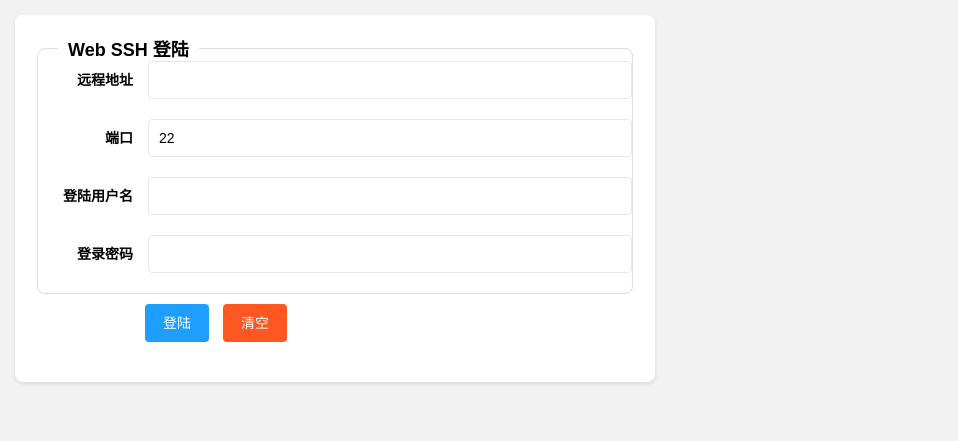
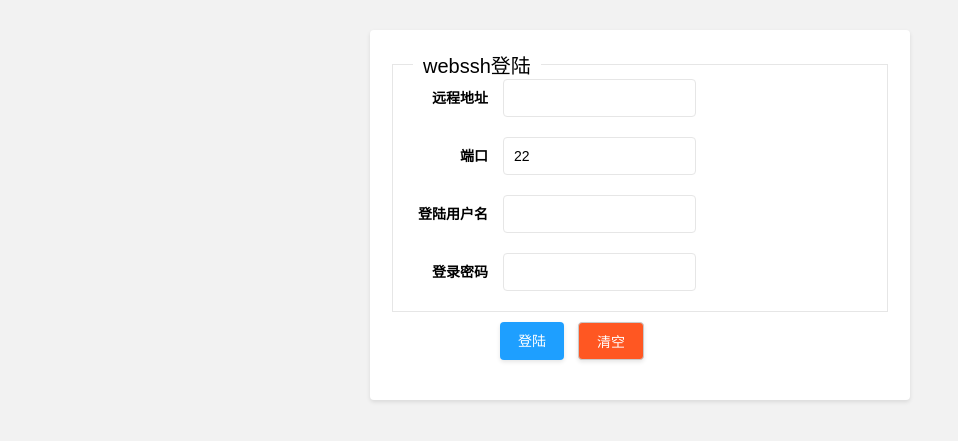
Before and after one commit to jiang-y-h/SoftEngineering, a Flask app: page /ssh in a window 1280 px wide. Shown: the top 441 px of the page, without its empty margins (0-958 px from the left). Run offline with Flask 2, Linux system fonts and the light colour scheme; parts of the project's set-up code (start-up, migrations or seed data) failed here and were passed over.

```diff
--- a/templates/webssh.html
+++ b/templates/webssh.html
@@ -3,8 +3,7 @@
 <head>
     <meta charset="UTF-8">
     <link rel="icon" href="/static/img/favicon.ico" type="image/x-icon" />
-    <title>Web SSH</title>
-    <link rel="stylesheet" href="/static/css/table.css" />
+    <title>web ssh</title>
     <link rel="stylesheet" href="/static/css/global.css" media="all">
     <link rel="stylesheet" href="/static/plugins/layui/css/layui.css" media="all" />
     <link rel="stylesheet" type="text/css" href="/static/css/font-awesome.min.css">
@@ -14,63 +13,40 @@
             background-color: #f2f2f2;
             font-family: Arial, sans-serif;
         }
-
-        .container {
-            margin: 15px;
-            max-width: 600px;
-            background: #fff;
-            padding: 20px;
-            border-radius: 8px;
-            box-shadow: 0 2px 4px rgba(0, 0, 0, 0.1);
-        }
-
-        .layui-elem-field {
-            border-radius: 8px;
-            border: 1px solid #ddd;
-        }
-
-        .layui-elem-field legend {
-            font-size: 18px;
-            font-weight: bold;
-            padding: 0 10px;
-        }
-
         .layui-form-item {
             margin-bottom: 20px;
         }
-
         .layui-form-label {
             font-weight: bold;
         }
-
-        .layui-input {
+        .layui-input, .layui-btn {
             border-radius: 4px;
         }
-
         .layui-btn {
-            background-color: #1E9FFF;
-            border-radius: 4px;
+            box-shadow: 0 2px 4px rgba(0, 0, 0, 0.1);
         }
-
         .layui-btn-primary {
             background-color: #FF5722;
+            color: white;
+        }
+        .layui-btn-normal {
+            background-color: #1E9FFF;
+        }
+        #loginbox {
+            background-color: white;
+            padding: 20px;
             border-radius: 4px;
-            border: none;
-            color: #fff;
+            box-shadow: 0 2px 4px rgba(0, 0, 0, 0.1);
+            margin: 30px auto;
+            width: 500px;
         }
-
-
         .terminal {
-            border: 2px solid #000;
-            font-family: 'Courier New', monospace;
-            font-size: 14px;
-            color: #f0f0f0;
+            border: #000 solid 5px;
+            font-family: cursive;
+            font-size: 15px;
             background: #000;
-            padding: 10px;
-            border-radius: 4px;
-            box-shadow: 0 2px 4px rgba(0, 0, 0, 0.2);
+            box-shadow: rgba(0, 0, 0, 0.8) 2px 2px 20px;
         }
-
         .reverse-video {
             color: #000;
             background: #f0f0f0;
@@ -78,111 +54,110 @@
     </style>
 </head>
 <body>
-<div class="container" id="loginbox">
+<div id="loginbox">
     <form class="layui-form" action="">
         <fieldset class="layui-elem-field">
-            <legend>Web SSH 登陆</legend>
-            <div class="layui-form-item">
+            <legend>webssh登陆</legend>
+            <div class="layui-form-item layui-form-text">
                 <label class="layui-form-label">远程地址</label>
-                <div class="layui-input-block">
-                    <input type="text" name="host" lay-verify="required" autocomplete="off" class="layui-input">
+                <div class="layui-input-inline">
+                    <input type="text" name="host" lay-verify="text" autocomplete="off" class="layui-input">
                 </div>
             </div>
-            <div class="layui-form-item">
+
+            <div class="layui-form-item layui-form-text">
                 <label class="layui-form-label">端口</label>
-                <div class="layui-input-block">
-                    <input type="text" name="port" lay-verify="required|number" autocomplete="off" class="layui-input" value="22">
+                <div class="layui-input-inline">
+                    <input type="text" name="port" lay-verify="text" autocomplete="off" class="layui-input" value="22">
                 </div>
             </div>
-            <div class="layui-form-item">
+            <div class="layui-form-item layui-form-text">
                 <label class="layui-form-label">登陆用户名</label>
-                <div class="layui-input-block">
-                    <input type="text" name="username" lay-verify="required" autocomplete="off" class="layui-input">
+                <div class="layui-input-inline">
+                    <input type="text" name="username" lay-verify="text" autocomplete="off" class="layui-input">
                 </div>
             </div>
-            <div class="layui-form-item">
+            <div class="layui-form-item layui-form-text">
                 <label class="layui-form-label">登录密码</label>
-                <div class="layui-input-block">
-                    <input type="password" name="pwd" lay-verify="required" autocomplete="off" class="layui-input">
+                <div class="layui-input-inline">
+                    <input type="password" name="pwd" lay-verify="text" autocomplete="off" class="layui-input">
                 </div>
             </div>
         </fieldset>
+
         <div class="layui-form-item">
             <div class="layui-input-block">
-                <a onclick="loginForSSH()" class="layui-btn">登陆</a>
-                <button type="reset" class="layui-btn layui-btn-primary">清空</button>
+                <a onclick="loginForSSH()" class="layui-btn layui-btn-normal">登陆</a>
+                <button type="reset" id="sshlogin" class="layui-btn layui-btn-primary">清空</button>
             </div>
         </div>
     </form>
 </div>
-<div id="terms" class="container" style="display: none;">
-    <div class="terminal"></div>
-</div>
-<script src="/static/plugins/layui/layui.js"></script>
+<div id="terms"></div>
+<script type="text/javascript" src="/static/plugins/layui/layui.js"></script>
 <script src="/static/js/jquery.min.js"></script>
 <script src="/static/js/xterm.min.js"></script>
 <script type="text/javascript" src="/static/js/ffevent.js"></script>
 <script>
-    var ids = '';
-    function loginForSSH() {
+    var ids='';
+    loginForSSH = function () {
         $.ajax({
             url: '/ssh',
             dataType: "html",
             type: "POST",
             data: {
-                'host': $("input[name='host']").val(),
-                'port': $("input[name='port']").val(),
-                'username': $("input[name='username']").val(),
+                'host' : $("input[name='host']").val(),
+                'port' :$("input[name='port']").val(),
+                'username' :$("input[name='username']").val(),
                 'pwd': $("input[name='pwd']").val()
             },
             success: function (data) {
-                var result = jQuery.parseJSON(data);
-                if (result.resultCode === '0') {
-                    $('#loginbox').hide();
-                    ids = result.ids;
+                resultCode = jQuery.parseJSON(data).resultCode;
+                if (resultCode == '0') {
+                    document.getElementById('loginbox').hidden=true;
+                    ids=jQuery.parseJSON(data).ids;
                     var term = new Terminal();
-                    term.open(document.querySelector('.terminal'));
+                    term.open(document.getElementById('terms'));
                     term.on('data', function (data) {
                         $.ajax({
-                            type: 'POST',
-                            dataType: 'html',
-                            url: '/SSHInput',
-                            data: {'ids': ids, 'input': data},
-                            success: function (data) {
-                                if (jQuery.parseJSON(data).resultCode === '1') {
+                            type:'POST',
+                            dataType:'html',
+                            url:'/SSHInput',
+                            data:{'ids':ids,'input':data},
+                            success:function (data){
+                            if(result.resultCode == 1){clearInterval(getSSHResult);term.destroy();document.getElementById('loginbox').hidden=false;};
+                        }});
+
+                    });
+                   function getResult(){
+                        $.ajax({
+                            type:'POST',
+                            dataType:'html',
+                            url:'/GetSsh',
+                            data:{'ids':ids},
+                            success:function (data){
+                                result = jQuery.parseJSON(data)
+                                if(result.resultCode == 0){
+                            term.write(result.data);
+                                 }
+                                 else{
                                     clearInterval(getSSHResult);
                                     term.destroy();
-                                    $('#loginbox').show();
-                                }
+                                    document.getElementById('loginbox').hidden=false;
+                                 }
                             }
+
                         });
-                    });
-                    function getResult() {
-                        $.ajax({
-                            type: 'POST',
-                            dataType: 'html',
-                            url: '/GetSsh',
-                            data: {'ids': ids},
-                            success: function (data) {
-                                var result = jQuery.parseJSON(data);
-                                if (result.resultCode === '0') {
-                                    term.write(result.data);
-                                } else {
-                                    clearInterval(getSSHResult);
-                                    term.destroy();
-                                    $('#loginbox').show();
-                                }
-                            }
-                        });
-                    }
-                    var getSSHResult = setInterval(getResult, 100);
+                   };
+                    getSSHResult = setInterval(getResult,100);
+
                 } else {
-                    alert(result.result);
-                }
+                    alert(jQuery.parseJSON(data).result,{title:false,skin: "layui-layer-molv",area: ["250px", "150px"],time: 10000,btn:["知道了"]})
+                };
             }
-        });
+        })
+
         return false;
-    }
+    };
 </script>
-</body>
 </html>
```
Also changed, not shown: sqlitedb/mange.db, 6 other files.
